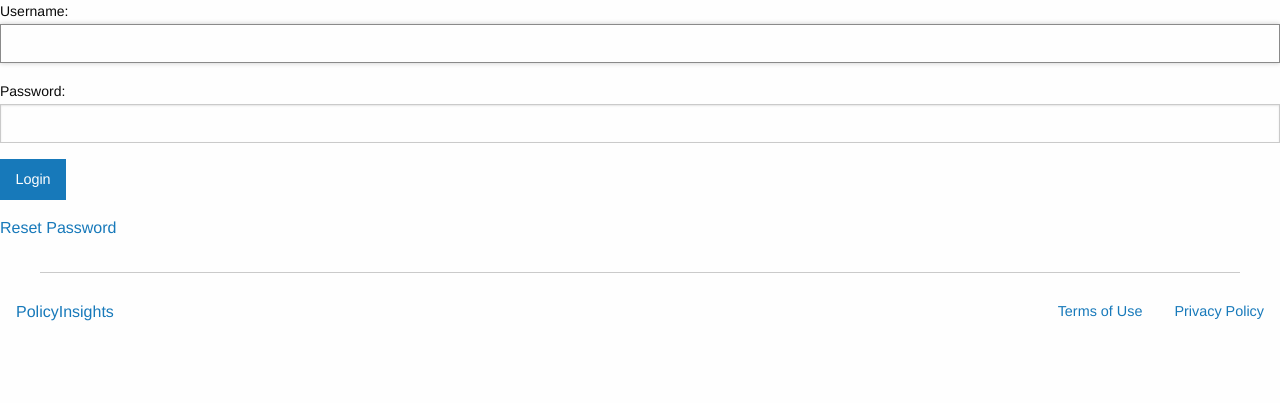
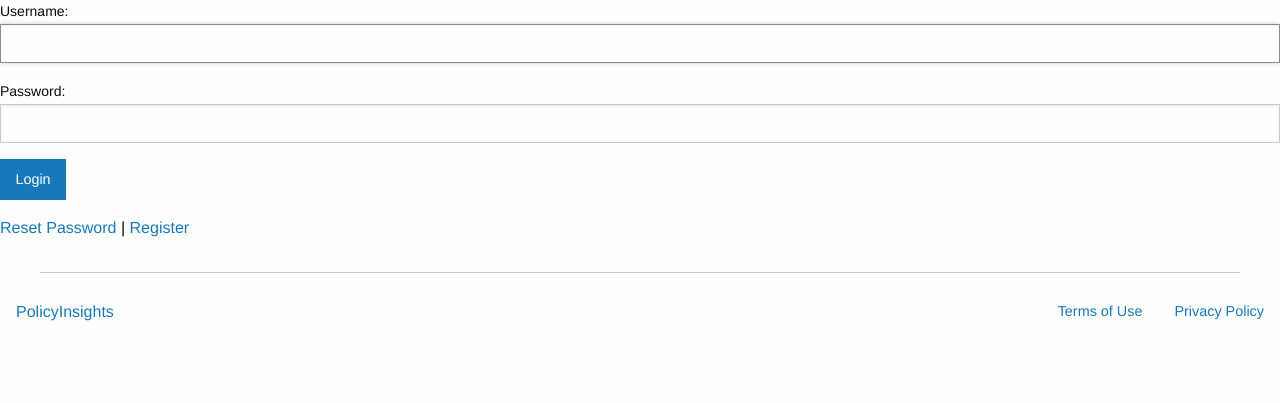
Before and after one commit to dudarev/policyinsights, a Django app: page /login/ in a window 1280 px wide. Shown: the part 146-549 px from the top of the page. Run offline with Django 3.2, Linux system fonts and the light colour scheme; parts of the project's set-up code (start-up, migrations or seed data) failed here and were passed over; some libraries are stand-ins or nearby versions.

Commit message:
A link to registration in login view

```diff
--- a/templates/registration/login.html
+++ b/templates/registration/login.html
@@ -9,5 +9,6 @@
     {{ form.as_p }}
     <button type="submit" class="button">Login</button>
   </form>
-  <a href="{% url 'password_reset' %}">Reset Password</a>
+  <a href="{% url 'password_reset' %}">Reset Password</a> |
+  <a href="{% url 'registration_register' %}">Register</a>
 {% endblock %}
```
